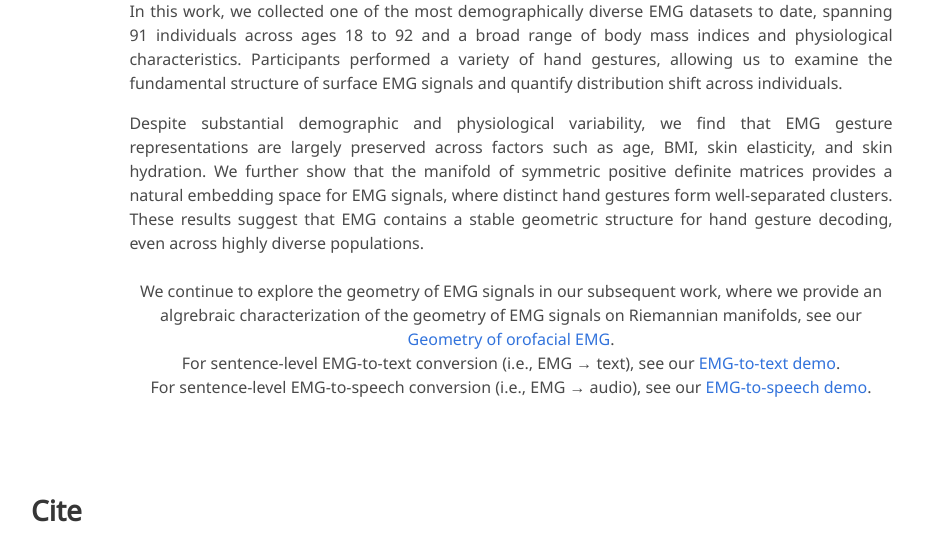
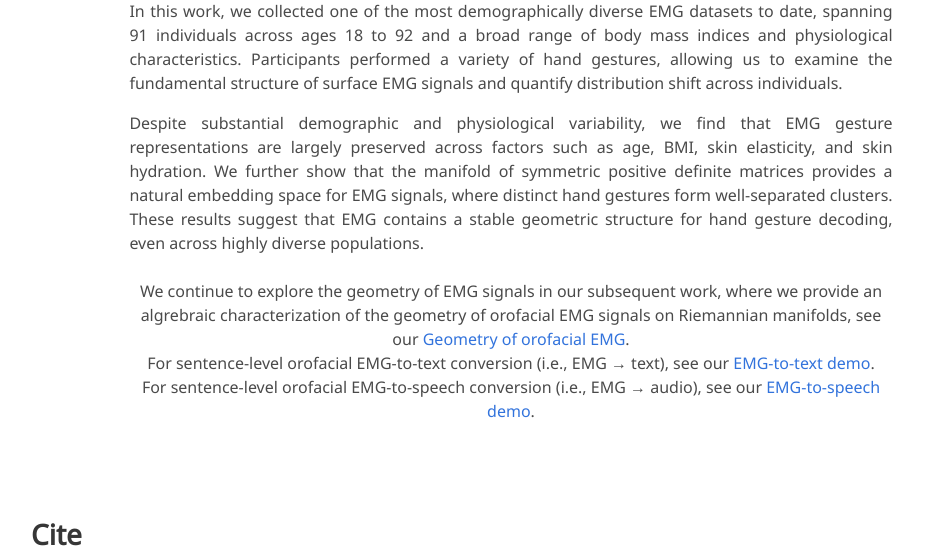
Before and after one commit to HarshavardhanaTG/handEMG.github.io, a plain HTML site: page index.html in a window 1280 px wide. Shown: the part 610-1157 px from the top of the page, without its empty margins (129-1076 px from the left). Drawn offline with nearby package versions, Linux system fonts and the light colour scheme; some icons are missing; a web font is replaced by a local one.

Commit message:
abstract

```diff
--- a/index.html
+++ b/index.html
@@ -198,15 +198,15 @@
           </div>
         <p>
           We continue to explore the geometry of EMG signals in our subsequent work, where we provide an algrebraic
-          characterization of the geometry of EMG signals on Riemannian manifolds, see our
+          characterization of the geometry of orofacial EMG signals on Riemannian manifolds, see our
           <a href="https://HarshavardhanaTG.github.io/orofacialEMG.github.io/" target="_blank" rel="noopener"> Geometry of orofacial EMG</a>.
         </p>
         <p>
-          For sentence-level EMG-to-text conversion (i.e., EMG → text), see our
+          For sentence-level orofacial EMG-to-text conversion (i.e., EMG → text), see our
           <a href="https://HarshavardhanaTG.github.io/emg2text.github.io/" target="_blank" rel="noopener"> EMG-to-text demo</a>.
         </p>
         <p>
-          For sentence-level EMG-to-speech conversion (i.e., EMG → audio), see our
+          For sentence-level orofacial EMG-to-speech conversion (i.e., EMG → audio), see our
           <a href="https://HarshavardhanaTG.github.io/emg2speech.github.io/" target="_blank" rel="noopener"> EMG-to-speech demo</a>.
         </p>
       </div>
```
